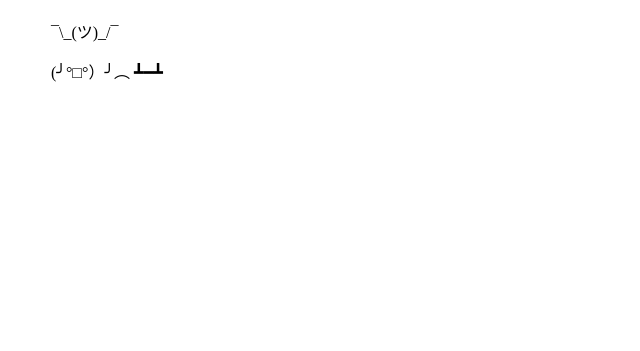
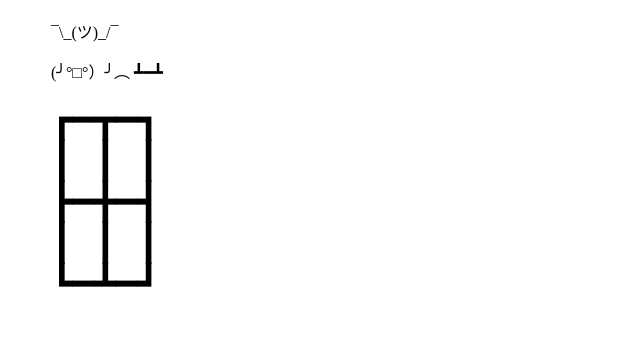
Before and after one commit to eduardo-matos/emoji, a website: page public/index.html in a window 1280 px wide. Shown: the whole page, without its empty margins (0-640 px from the left). Drawn offline with nearby package versions, Linux system fonts and the light colour scheme; some packages are replaced by stand-ins of ours; a script that the page names is missing.

Commit message:
add table

```diff
--- a/public/index.html
+++ b/public/index.html
@@ -7,7 +7,7 @@
   <title>Emoji</title>
 
   <style>
-   ul { list-style: none; }
+    ul { list-style: none; }
 
     li {
       margin-bottom: 10px;
@@ -15,20 +15,35 @@
       clear: both;
       float: left;
       padding: 3px;
-     }
+    }
+
+    pre, code { font-family: Consolas,Menlo,"Liberation Mono",Courier,monospace; margin: 0 }
+
+    [data-clipboard-text]:hover { color: red; cursor: pointer }
+
+    .big { font-size: 36px }
   </style>
 </head>
 <body>
   <ul>
     <li data-clipboard-text="¯\_(ツ)_/¯">¯\_(ツ)_/¯</li>
     <li data-clipboard-text="(╯°□°）╯︵ ┻━┻">(╯°□°）╯︵ ┻━┻</li>
+    <li class="big">
+      <pre>
+<code data-clipboard-text="┏">┏</code><code data-clipboard-text="━">━</code><code data-clipboard-text="┳">┳</code><code data-clipboard-text="━">━</code><code data-clipboard-text="┓">┓</code>
+<code data-clipboard-text="┃">┃</code><code> </code><code data-clipboard-text="┃">┃</code><code> </code><code data-clipboard-text="┃">┃</code>
+<code data-clipboard-text="┣">┣</code><code data-clipboard-text="━">━</code><code data-clipboard-text="╋">╋</code><code data-clipboard-text="━">━</code><code data-clipboard-text="┫">┫</code>
+<code data-clipboard-text="┃">┃</code><code> </code><code data-clipboard-text="┃">┃</code><code> </code><code data-clipboard-text="┃">┃</code>
+<code data-clipboard-text="┗">┗</code><code data-clipboard-text="━">━</code><code data-clipboard-text="┻">┻</code><code data-clipboard-text="━">━</code><code data-clipboard-text="┛">┛</code>
+      </pre>
+    </li>
   </ul>
 
   <script src="https://cdnjs.cloudflare.com/ajax/libs/clipboard.js/2.0.4/clipboard.min.js"></script>
   <script src="https://cdnjs.cloudflare.com/ajax/libs/jquery/3.4.1/jquery.min.js"></script>
   <script src="https://code.jquery.com/ui/1.11.3/jquery-ui.min.js"></script>
   <script>
-    var clipboard = new ClipboardJS(document.querySelectorAll('li'));
+    var clipboard = new ClipboardJS(document.querySelectorAll('[data-clipboard-text]'));
 
     clipboard.on('success', e => {
         $(e.trigger).css('background-color', '#E4FC5B').animate({
```
